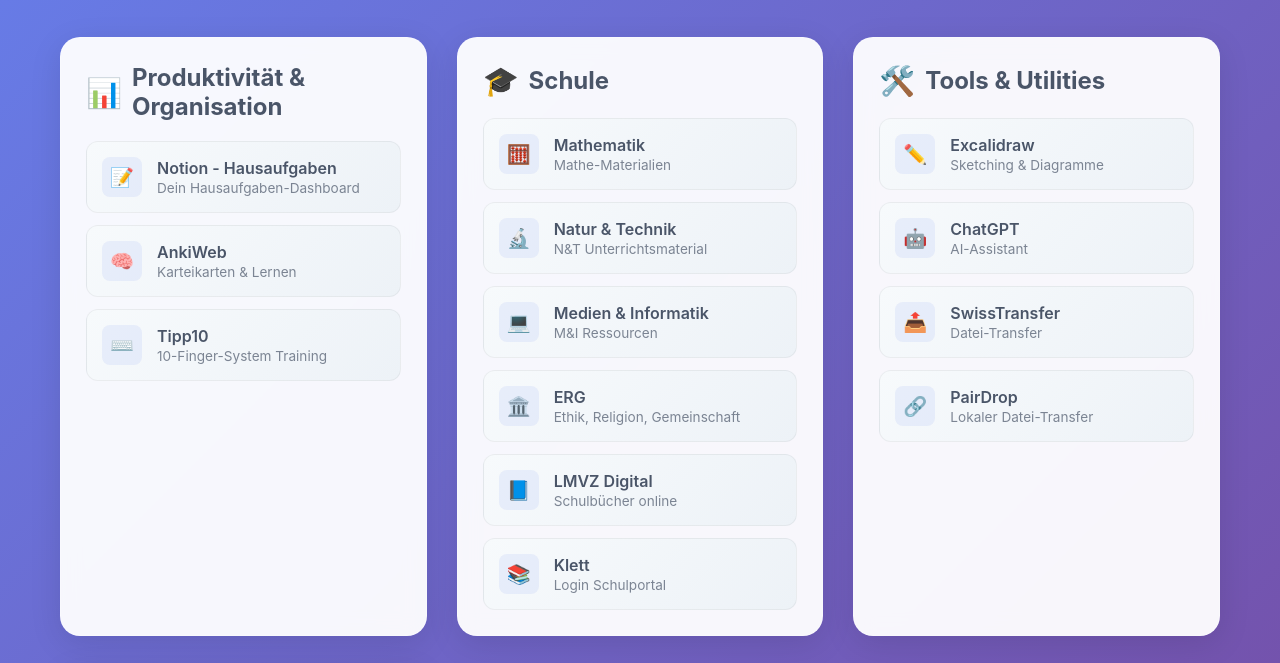
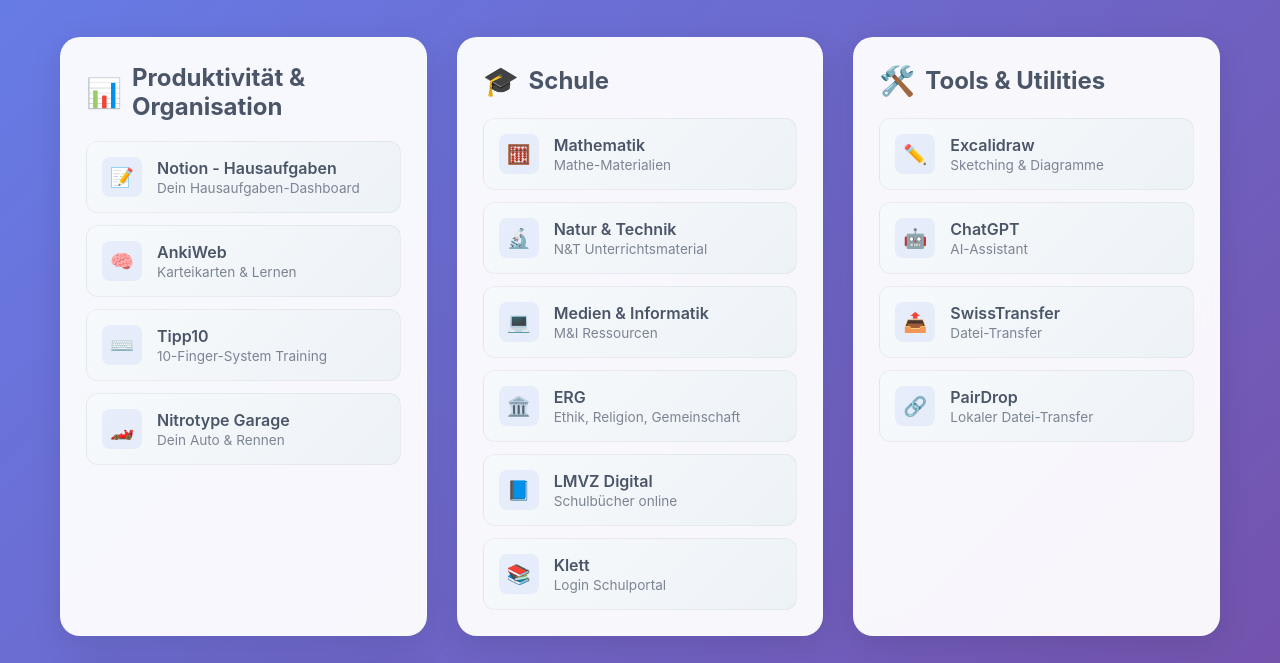
Before and after one commit to cookiekeks7/1, a plain HTML site: page index.html in a window 1280 px wide. Shown: the part 136-799 px from the top of the page. Drawn offline with Linux system fonts and the light colour scheme.

Commit message:
Update index.html

```diff
--- a/index.html
+++ b/index.html
@@ -190,6 +190,13 @@
                             <div class="link-desc">10-Finger-System Training</div>
                         </div>
                     </a>
+                    <a href="https://www.nitrotype.com/garage" class="link" target="_blank">
+                        <div class="link-icon">🏎️</div>
+                        <div class="link-content">
+                            <div class="link-title">Nitrotype Garage</div>
+                            <div class="link-desc">Dein Auto & Rennen</div>
+                        </div>
+                    </a>
                 </div>
             </div>
 
```
